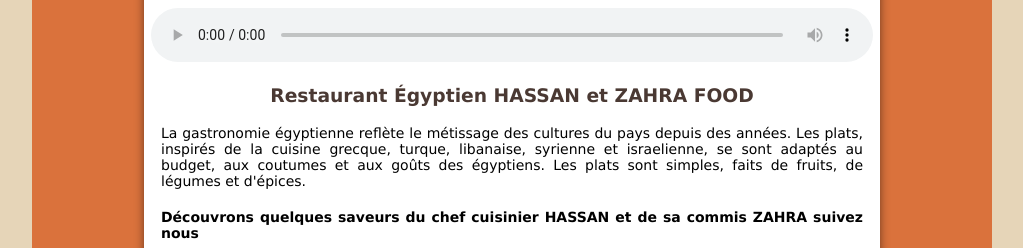
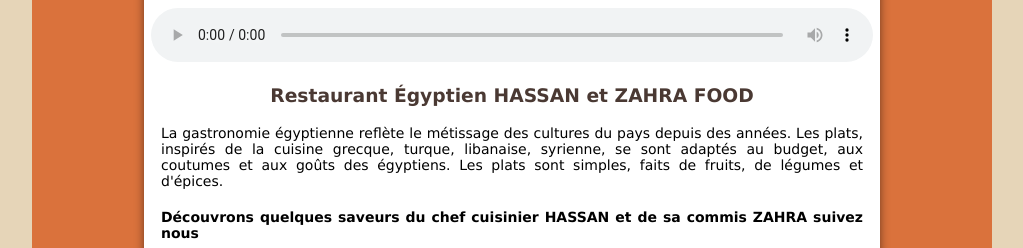
Before and after one commit to Decouvrir/monegypte, a plain HTML site: page pages/cuisine.html in a window 1280 px wide. Shown: the part 1180-1428 px from the top of the page, without its empty margins (128-1151 px from the left). Drawn offline with Linux system fonts and the light colour scheme.

Commit message:
Add files via upload

```diff
--- a/pages/cuisine.html
+++ b/pages/cuisine.html
@@ -53,7 +53,7 @@
 </div>
 
 					<h3>Restaurant Égyptien HASSAN et ZAHRA FOOD</h3>
-					<p class="cuisine_text">La gastronomie égyptienne reflète le métissage des cultures du pays depuis des années. Les plats, inspirés de la cuisine grecque, turque, libanaise, syrienne et israelienne, se sont adaptés au budget, aux coutumes et aux goûts des égyptiens. Les plats sont simples, faits de fruits, de légumes et d'épices.</p>
+					<p class="cuisine_text">La gastronomie égyptienne reflète le métissage des cultures du pays depuis des années. Les plats, inspirés de la cuisine grecque, turque, libanaise, syrienne, se sont adaptés au budget, aux coutumes et aux goûts des égyptiens. Les plats sont simples, faits de fruits, de légumes et d'épices.</p>
 
 					<p class="cuisine_text"><b>Découvrons quelques saveurs du chef cuisinier HASSAN et de sa commis ZAHRA suivez nous</b></p>
 					<section class="vertical">
```
